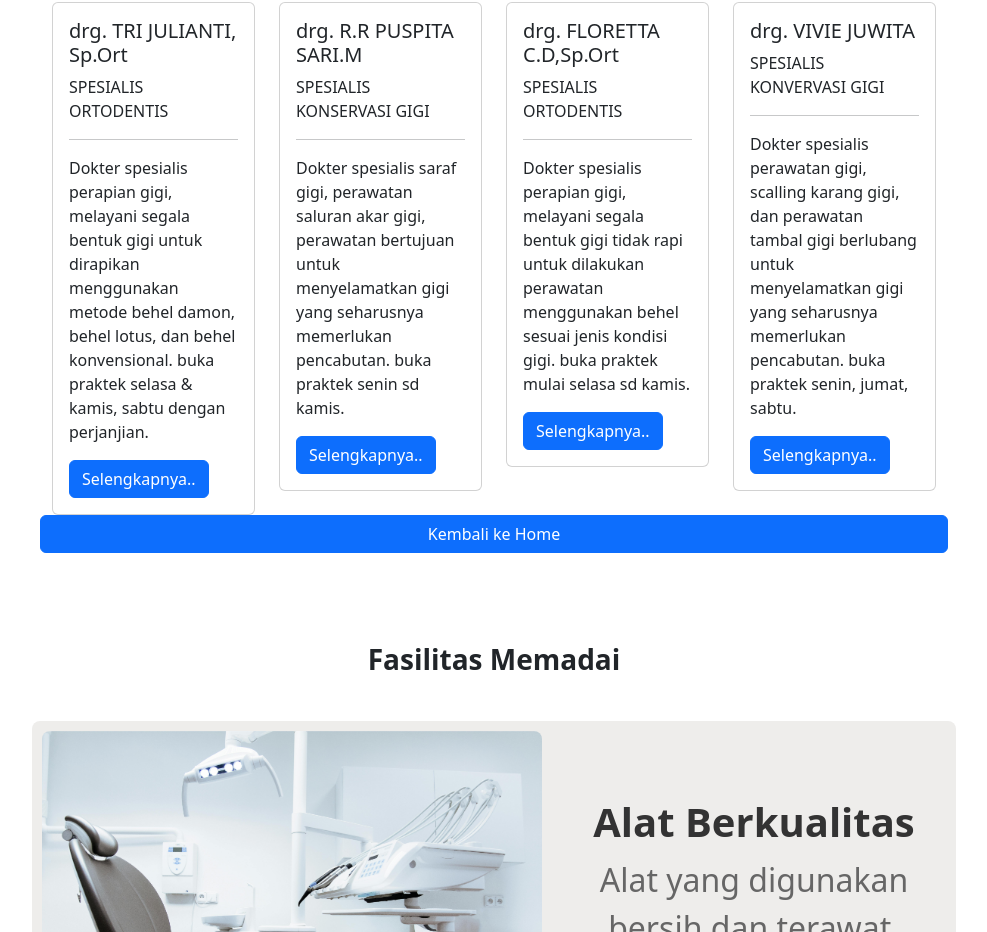
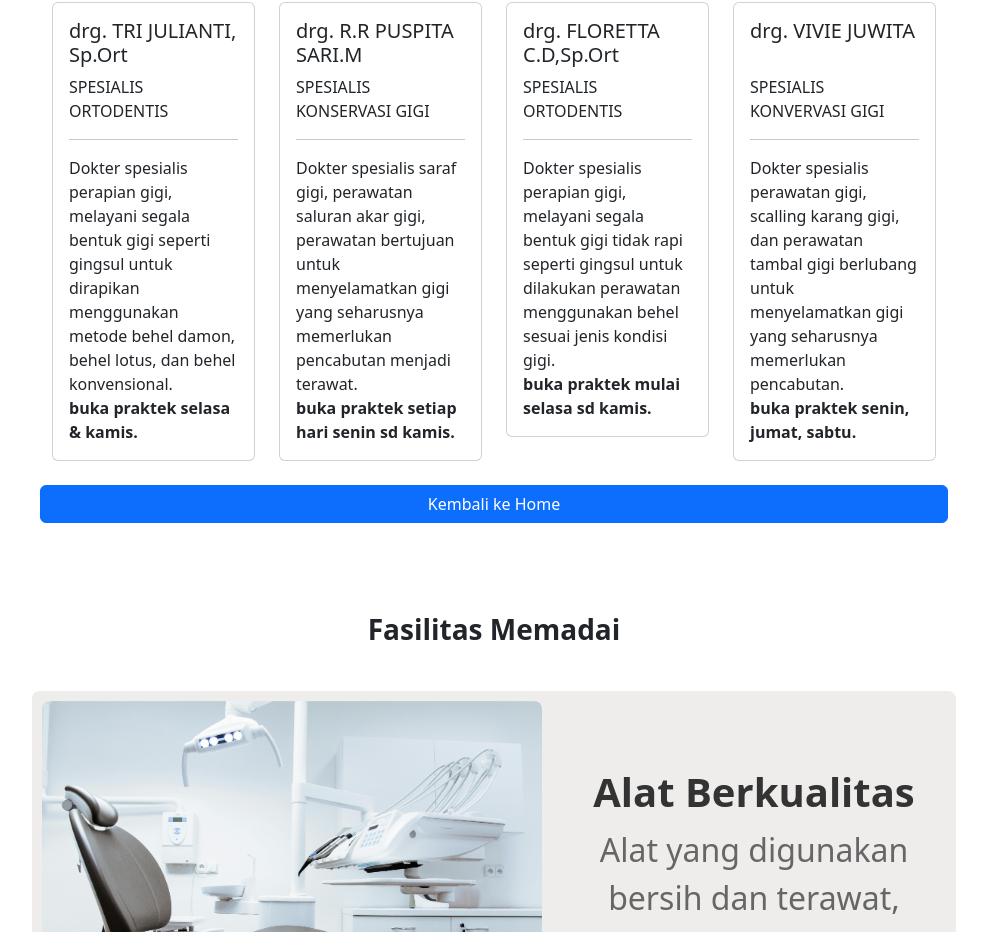
Before and after one commit to alrazak/frontend-react-tridentalcare, a React (Vite) app: page /card in a window 1280 px wide. Shown: the part 869-1801 px from the top of the page, without its empty margins (146-1133 px from the left). Built offline with nearby package versions, Linux system fonts and the light colour scheme.

Commit message:
put: card

```diff
--- a/src/components/header/subheader/Card.jsx
+++ b/src/components/header/subheader/Card.jsx
@@ -36,9 +36,8 @@ function CustomCard() {
                 <Card.Text>SPESIALIS ORTODENTIS</Card.Text>
                 <hr />
                 <Card.Text>
-                  Dokter spesialis perapian gigi, melayani segala bentuk gigi untuk dirapikan menggunakan metode behel damon, behel lotus, dan behel konvensional. buka praktek selasa & kamis, sabtu dengan perjanjian.
+                  Dokter spesialis perapian gigi, melayani segala bentuk gigi seperti gingsul untuk dirapikan menggunakan metode behel damon, behel lotus, dan behel konvensional. <br /> <b> buka praktek selasa & kamis. </b>
                 </Card.Text>
-                <Button variant="primary">Selengkapnya..</Button>
               </Card.Body>
             </Card>
           </Col>
@@ -49,9 +48,8 @@ function CustomCard() {
                 <Card.Text>SPESIALIS KONSERVASI GIGI</Card.Text>
                 <hr />
                 <Card.Text>
-                  Dokter spesialis saraf gigi, perawatan saluran akar gigi, perawatan bertujuan untuk menyelamatkan gigi yang seharusnya memerlukan pencabutan. buka praktek senin sd kamis.
+                  Dokter spesialis saraf gigi, perawatan saluran akar gigi, perawatan bertujuan untuk menyelamatkan gigi yang seharusnya memerlukan pencabutan menjadi terawat. <br /> <b> buka praktek setiap hari senin sd kamis. </b>
                 </Card.Text>
-                <Button variant="primary">Selengkapnya..</Button>
               </Card.Body>
             </Card>
           </Col>
@@ -62,9 +60,8 @@ function CustomCard() {
                 <Card.Text>SPESIALIS ORTODENTIS</Card.Text>
                 <hr />
                 <Card.Text>
-                  Dokter spesialis perapian gigi, melayani segala bentuk gigi tidak rapi untuk dilakukan perawatan menggunakan behel sesuai jenis kondisi gigi. buka praktek mulai selasa sd kamis.
+                  Dokter spesialis perapian gigi, melayani segala bentuk gigi tidak rapi seperti gingsul untuk dilakukan perawatan menggunakan behel sesuai jenis kondisi gigi. <br /> <b> buka praktek mulai selasa sd kamis. </b>
                 </Card.Text>
-                <Button variant="primary">Selengkapnya..</Button>
               </Card.Body>
             </Card>
           </Col>
@@ -72,14 +69,15 @@ function CustomCard() {
             <Card>
               <Card.Body>
                 <Card.Title>drg. VIVIE JUWITA</Card.Title>
+                <br />
                 <Card.Text>SPESIALIS KONVERVASI GIGI</Card.Text>
                 <hr />
                 <Card.Text>
-                  Dokter spesialis perawatan gigi, scalling karang gigi, dan perawatan tambal gigi berlubang untuk menyelamatkan gigi yang seharusnya memerlukan pencabutan. buka praktek senin, jumat, sabtu.
+                  Dokter spesialis perawatan gigi, scalling karang gigi, dan perawatan tambal gigi berlubang untuk menyelamatkan gigi yang seharusnya memerlukan pencabutan. <br /> <b> buka praktek senin, jumat, sabtu. </b>
                 </Card.Text>
-                <Button variant="primary">Selengkapnya..</Button>
               </Card.Body>
             </Card>
+            <br />
           </Col>
           <Button variant="primary" onClick={() => navigate('/')}>Kembali ke Home</Button>
         </Row>
```
